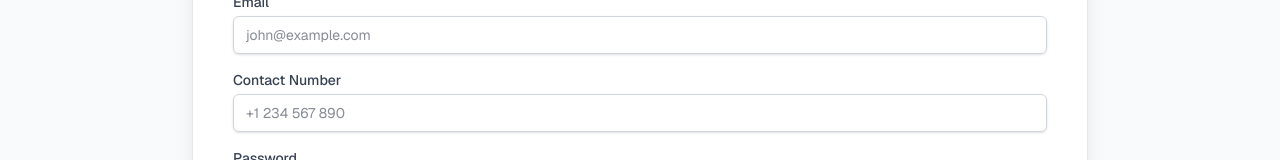
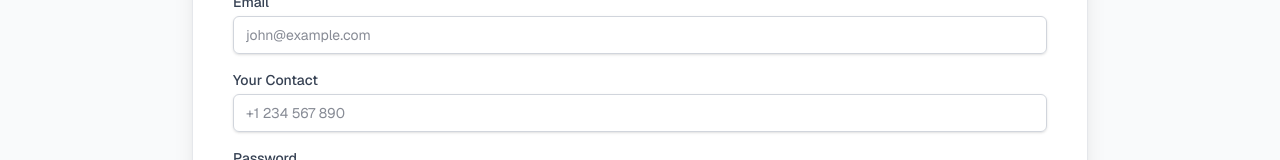
Before and after one commit to malik-shr/connect-now, a Next.js app: page /register in a window 1280 px wide. Shown: the part 498-658 px from the top of the page. Built offline with nearby package versions, Linux system fonts and the light colour scheme.

Commit message:
added contact as a field.

```diff
--- a/src/app/register/page.tsx
+++ b/src/app/register/page.tsx
@@ -58,7 +58,7 @@ export default function RegisterPage() {
 
         <div>
           <label htmlFor="contact" className="mb-1 block text-sm font-medium text-gray-700">
-            Contact Number
+            Your Contact
           </label>
           <input
             id="contact"
```
